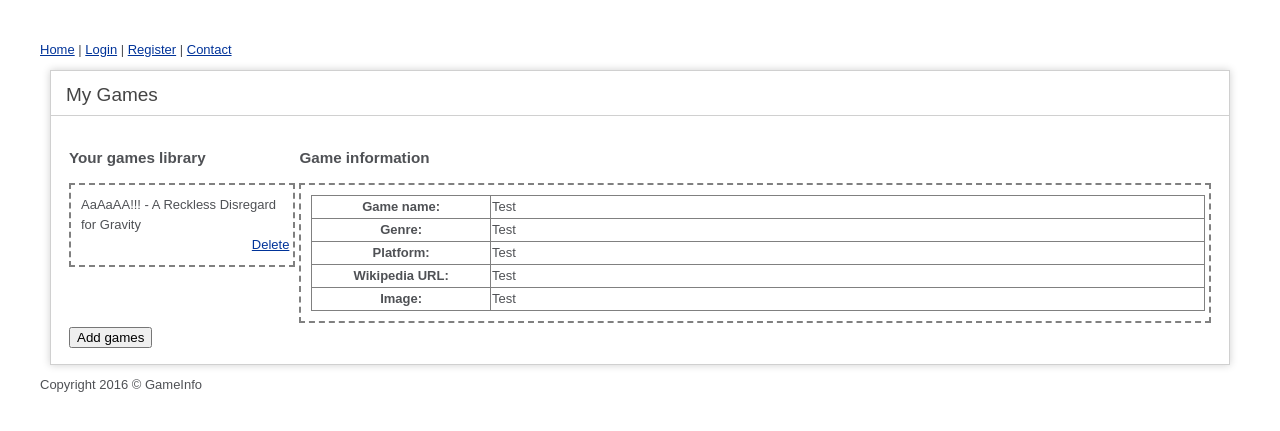
After one commit to bogdancrb/Gameinfo_v2, a CodeIgniter app: page /index.php/library_controller/index in a window 1280 px wide. The commit adds this page. Shown: the top 431 px of the page. Run offline with CodeIgniter, Linux system fonts and the light colour scheme.

Commit message:
Added game library (not finished) and some minor changes

```diff
--- a/application/config/routes.php
+++ b/application/config/routes.php
@@ -54,5 +54,7 @@ $route['logout'] = 'logout_controller';
 $route['apanel'] = 'admin_panel_controller';
 $route['apanel/manage/(:any)'] = 'admin_panel_controller/$1';
 
+$route['library'] = 'library_controller';
+
 /* End of file routes.php */
 /* Location: ./application/config/routes.php */
--- /dev/null
+++ b/application/controllers/library_controller.php
@@ -0,0 +1,22 @@
+<?php
+
+class Library_controller extends Gameinfo_Controller
+{
+    const PAGE_NAME = 'My Games';
+
+    private $data;
+
+    public function __construct()
+    {
+        parent::__construct();
+    }
+
+    public function index()
+    {
+        $this->data = array(
+            'page_name'   => self::PAGE_NAME
+        );
+
+        $this->loadTemplate('library', $this->data);
+    }
+}
--- a/application/views/admin_panel/articles.php
+++ b/application/views/admin_panel/articles.php
@@ -14,9 +14,9 @@
             <?php if (isset($error) && $error) : ?>
                 <?php echo $error; ?>
             <?php else: ?>
-            <table class="admin_news_table">
+            <table class="custom_table admin_table">
                 <tr>
-                    <th class="admin_news_title">Article title</th>
+                    <th class="custom_table_title">Article title</th>
                     <th>Author</th>
                     <th>Game</th>
                     <th>Date</th>
--- /dev/null
+++ b/application/views/library.php
@@ -0,0 +1,56 @@
+<div id="container">
+    <h1><?php echo $page_name; ?></h1>
+
+    <!-- TODO Make a lang file for the whole page -->
+
+    <div id="body">
+        <p>
+            <table>
+                <tr>
+                    <td class="games_library_content" valign="top">
+                        <h3>Your games library</h3>
+                        <div class="games_library">
+                            AaAaAA!!! - A Reckless Disregard for Gravity
+                            <div class="game_options"><?php echo anchor('', 'Delete'); ?></div>
+                        </div>
+                    </td>
+
+                    <td valign="top">
+                        <h3>Game information</h3>
+                        <div class="games_information">
+                            <table class="custom_table games_table">
+                                <tr>
+                                    <th class="games_table_title">Game name:</th>
+                                    <td>Test</td>
+                                </tr>
+                                <tr>
+                                    <th class="games_table_title">Genre:</th>
+                                    <td>Test</td>
+                                </tr>
+                                <tr>
+                                    <th class="games_table_title">Platform:</th>
+                                    <td>Test</td>
+                                </tr>
+                                <tr>
+                                    <th class="games_table_title">Wikipedia URL:</th>
+                                    <td>Test</td>
+                                </tr>
+                                <tr>
+                                    <th class="games_table_title">Image:</th>
+                                    <td>Test</td>
+                                </tr>
+                            </table>
+                        </div>
+                    </td>
+                </tr>
+                <tr>
+                    <td valign="top">
+                        <div class="add_games_button">
+                            <button type="button">Add games</button>
+                        </div>
+                    </td>
+                </tr>
+            </table>
+        </p>
+    </div>
+</div>
--- a/css/gameinfo.css
+++ b/css/gameinfo.css
@@ -65,23 +65,38 @@ p.footer{
     float: right;
 }
 
-.admin_news_table
+.custom_table
 {
     width: 100%;
 }
 
-th.admin_news_title
+.custom_table,
+.custom_table tr,
+.custom_table th,
+.custom_table td
+{
+    border: 1px solid grey;
+    border-collapse: collapse;
+}
+
+.custom_table.games_table
+{
+    text-align: left;
+}
+
+.custom_table.admin_table
+{
+    text-align: center;
+}
+
+th.custom_table_title
 {
     width: 50%;
 }
 
-.admin_news_table,
-.admin_news_table tr,
-.admin_news_table th,
-.admin_news_table td
+th.games_table_title
 {
-    border: 1px solid grey;
-    border-collapse: collapse;
+    width: 20%;
     text-align: center;
 }
 
@@ -110,3 +125,25 @@ th.admin_news_title
 {
     margin-bottom: 15px;
 }
+
+.games_library
+{
+    border: 2px dashed grey;
+    padding: 10px 4px 10px 10px;
+}
+
+.games_information
+{
+    border: 2px dashed grey;
+    padding: 10px 4px 10px 10px;
+}
+
+td.games_library_content
+{
+    width: 20%;
+}
+
+.game_options
+{
+    text-align: right;
+}
```
